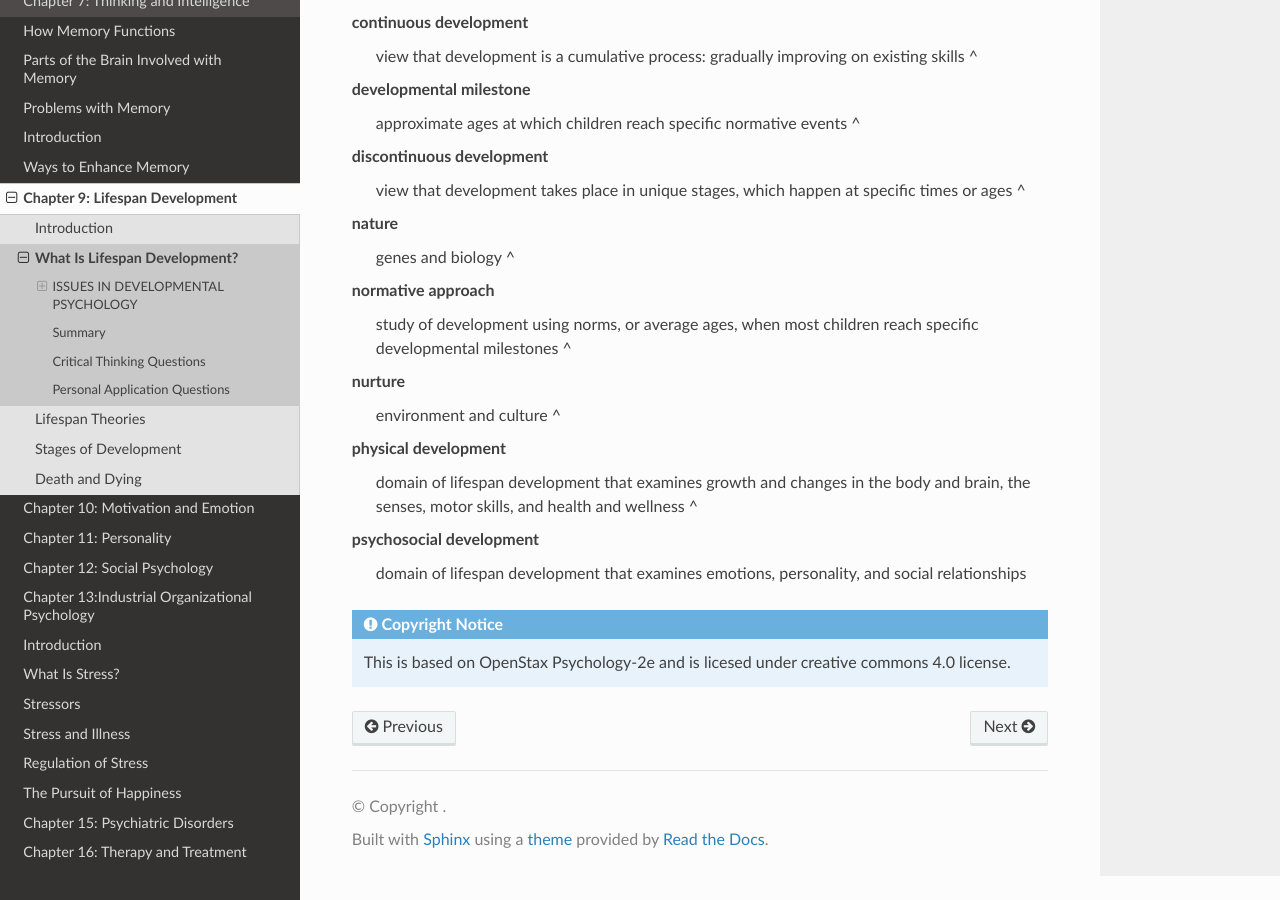
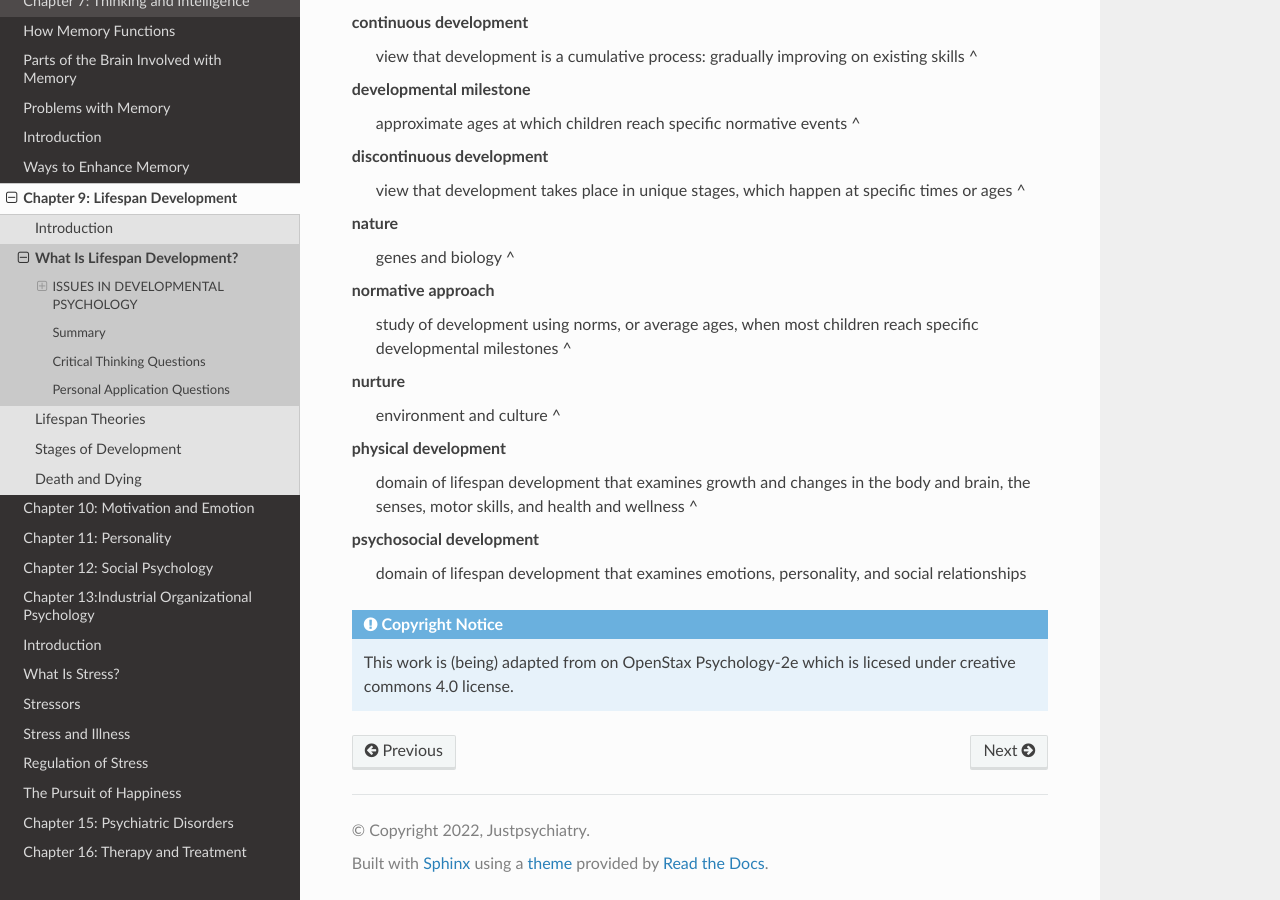
Before and after one commit to justpsychiatry/Clinically-Oriented-Psychology, a Sphinx documentation site: the page built from docs/source/devel/m49099.rst, in a window 1280 px wide and 900 px high, scrolled down 8952 px. Built offline with Sphinx 7.4.7 and the Read the Docs theme 2.0.0, drawn with Linux system fonts in a browser that asks for light colours; pages that are not in the unit, such as notebooks, are missing from menus; part of the change alters nothing that is shown.

```diff
--- a/docs/source/conf.py
+++ b/docs/source/conf.py
@@ -9,7 +9,7 @@ sys.path.insert(0, os.path.abspath('.'))
 # -- Project information -----------------------------------------------------
 
 project = 'Clinically Oriented Psychology'
-Copyright = '2022, Justpsychiatry'
+copyright = '2022, Justpsychiatry'
 author = 'Justpsychiatry'
 
 
@@ -25,6 +25,7 @@ extensions = [
     'sphinx.ext.autodoc',
     'sphinx.ext.autosummary',
     'sphinx.ext.intersphinx',
+    'sphinx.ext.autosectionlabel',
     'sphinxcontrib.bibtex',
     'sphinxcontrib.apa',
     'myst_parser',
@@ -36,15 +37,6 @@ extensions = [
      'zot4rst',
 ]
 
-intersphinx_mapping = {
-    'python': ('https://docs.python.org/3/', None),
-    'sphinx': ('https://www.sphinx-doc.org/en/master/', None),
-
-   'BJPsychBulletin':
-              ('https://www.justpsychiatry.co.uk/projects/bjpsych-bull/index.html',
-              ),
-}
-intersphinx_disabled_domains = ['std']
 
 templates_path = ['_templates']
 
@@ -67,7 +59,7 @@ sitemap_filename = "sphinxsitemap.xml"
 sitemap_url_scheme = "{link}"
 hoverxref_auto_ref = True
 html_css_files = ['rootcss.css']
-
+autosectionlabel_prefix_document = True
 
 hoverxref_roles = [
     'numref',
@@ -130,5 +122,5 @@ rst_epilog= """
 
 .. admonition:: Copyright Notice
 
-   This is based on OpenStax Psychology-2e and is licesed under creative commons 4.0 license.
+   This work is (being) adapted from on OpenStax Psychology-2e which is licesed under creative commons 4.0 license.
 """
```
Also changed, not shown: docs/source/devel/m49099.rst (+9 -0 lines).
